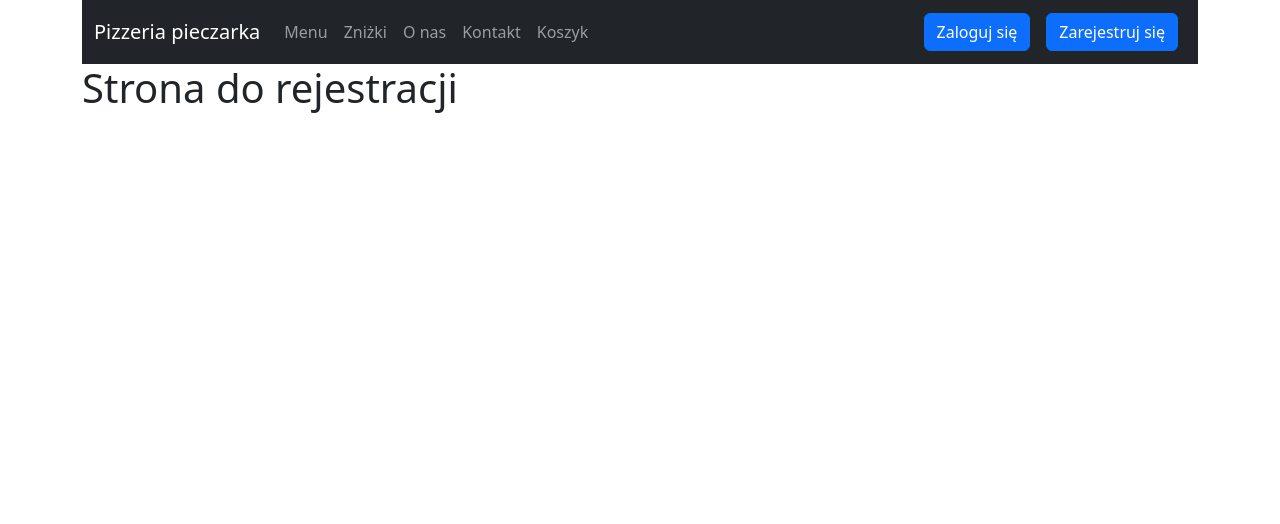
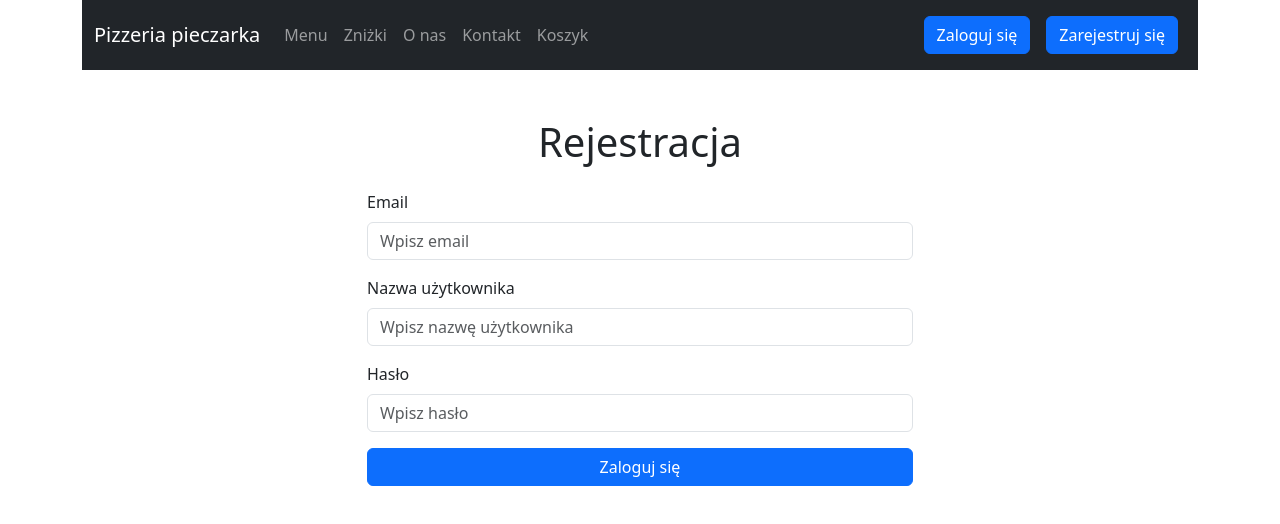
Before and after one commit to Piotr255/projektwdai, a React (Create React App) app: page /registration in a window 1280 px wide. Shown: the top 524 px of the page. Built offline with nearby package versions, Linux system fonts and the light colour scheme.

Commit message:
login-part3-with-bugs

```diff
--- a/src/Login.js
+++ b/src/Login.js
@@ -11,8 +11,11 @@ const Login = () => {
 
         const opts = {
             method: 'POST',
+            headers: {
+                'Content-Type': 'application/json',
+            },
             body: JSON.stringify({
-                "email": username,
+                "username": username,
                 "password": password
 
             })
--- a/src/Registration.js
+++ b/src/Registration.js
@@ -1,10 +1,75 @@
-import React from 'react';
+import React, {useState} from 'react';
+import {Button, Container, Form, FormControl, FormGroup, FormLabel} from "react-bootstrap";
 
 const Registration = () => {
-  return (
-    <div>
-      <h1>Strona do rejestracji</h1>
-    </div>
+    const [email, setEmail] = useState('');
+    const [username, setUsername] = useState('');
+    const [password, setPassword] = useState('');
+
+    function handleSubmit(e) {
+        e.preventDefault();
+        const opts = {
+            method: 'POST',
+            headers: {
+                'Content-Type': 'application/json',
+            },
+            body: JSON.stringify({
+                "email": email,
+                "username": username,
+                "password": password
+
+            })
+        }
+        fetch("http://localhost:5000/registration", opts)
+            .then(response =>{
+                if (!response.ok) {
+                    throw new Error(`HTTP error! status: ${response.status}`);
+                }
+                return response.json();})
+            .then(data => {
+                console.log(data);
+            })
+            .catch(error => {
+                console.error('Błąd podczas wysyłania żądania:', error);
+            });
+    }
+
+    return (
+        <Container className="d-flex justify-content-center mt-5 vh-100">
+            <Form onSubmit={handleSubmit} className="w-50">
+                <h1 className="text-center mb-4">Rejestracja</h1>
+                <FormGroup className="mb-3">
+                    <FormLabel>Email</FormLabel>
+                    <FormControl
+                        type="email"
+                        value={email}
+                        onChange={(e) => setEmail(e.target.value)}
+                        placeholder="Wpisz email"
+                    />
+                </FormGroup>
+                <FormGroup className="mb-3">
+                    <FormLabel>Nazwa użytkownika</FormLabel>
+                    <FormControl
+                        type="text"
+                        value={username}
+                        onChange={(e) => setUsername(e.target.value)}
+                        placeholder="Wpisz nazwę użytkownika"
+                    />
+                </FormGroup>
+                <FormGroup className="mb-3">
+                    <FormLabel>Hasło</FormLabel>
+                    <FormControl
+                        type="password"
+                        value={password}
+                        onChange={(e) => setPassword(e.target.value)}
+                        placeholder="Wpisz hasło"
+                    />
+                </FormGroup>
+                <Button variant="primary" type="submit" className="w-100">
+                    Zaloguj się
+                </Button>
+            </Form>
+        </Container>
   );
 };
 
--- a/src/TopNavbar.js
+++ b/src/TopNavbar.js
@@ -7,7 +7,7 @@ import NavDropdown from 'react-bootstrap/NavDropdown';
 import Button from "react-bootstrap/Button";
 const TopNavbar = () => {
   return (
-    <Navbar bg="dark" variant="dark" expand="lg"  className="my-height">
+    <Navbar bg="dark" variant="dark" expand="lg"  >
       <Container>
         <Navbar.Brand as={Link} to="/">Pizzeria pieczarka</Navbar.Brand>
         <Navbar.Toggle aria-controls="basic-navbar-nav" />
```
Also changed, not shown: requirements.txt, 1 other file (tests, documents, lock files or other folders).
